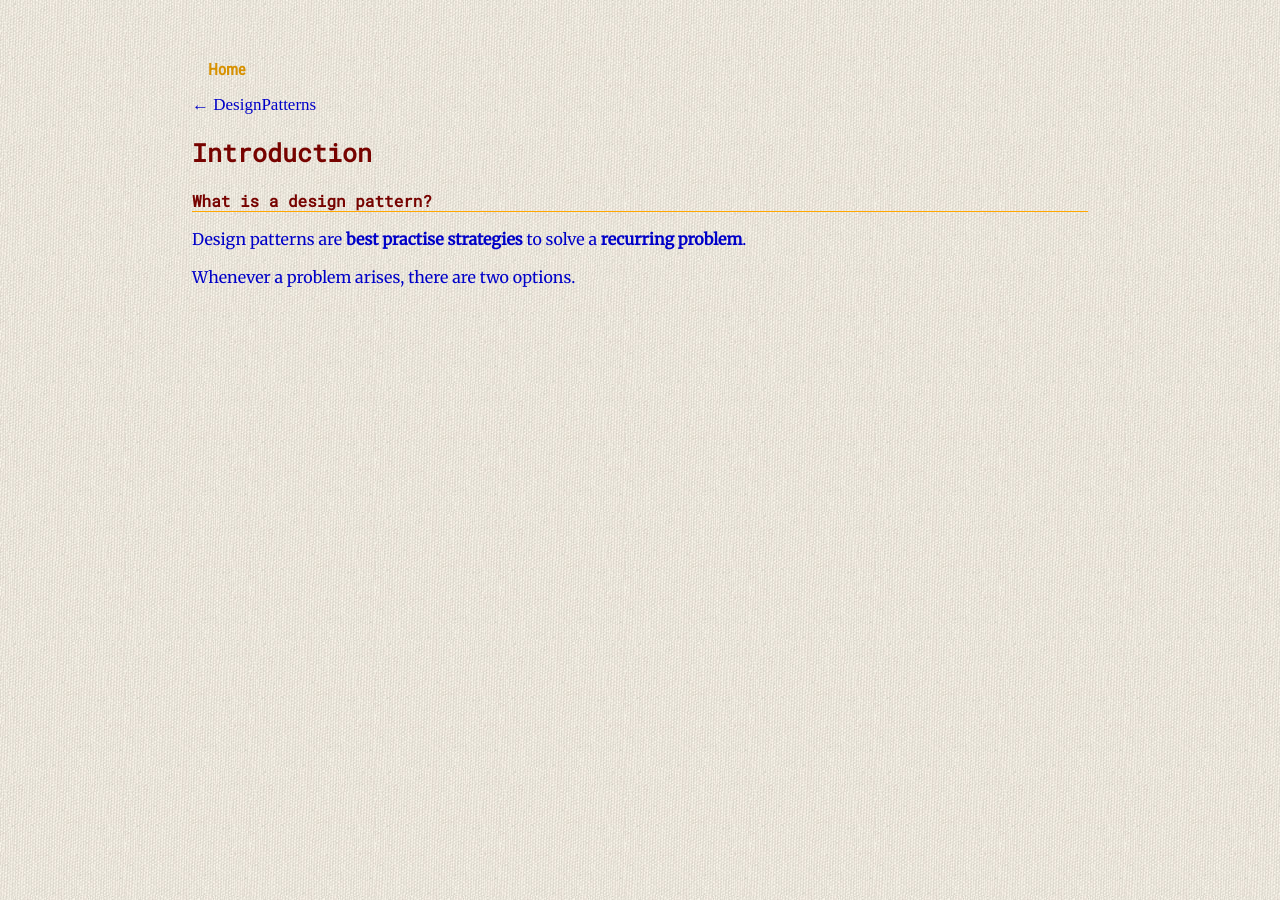
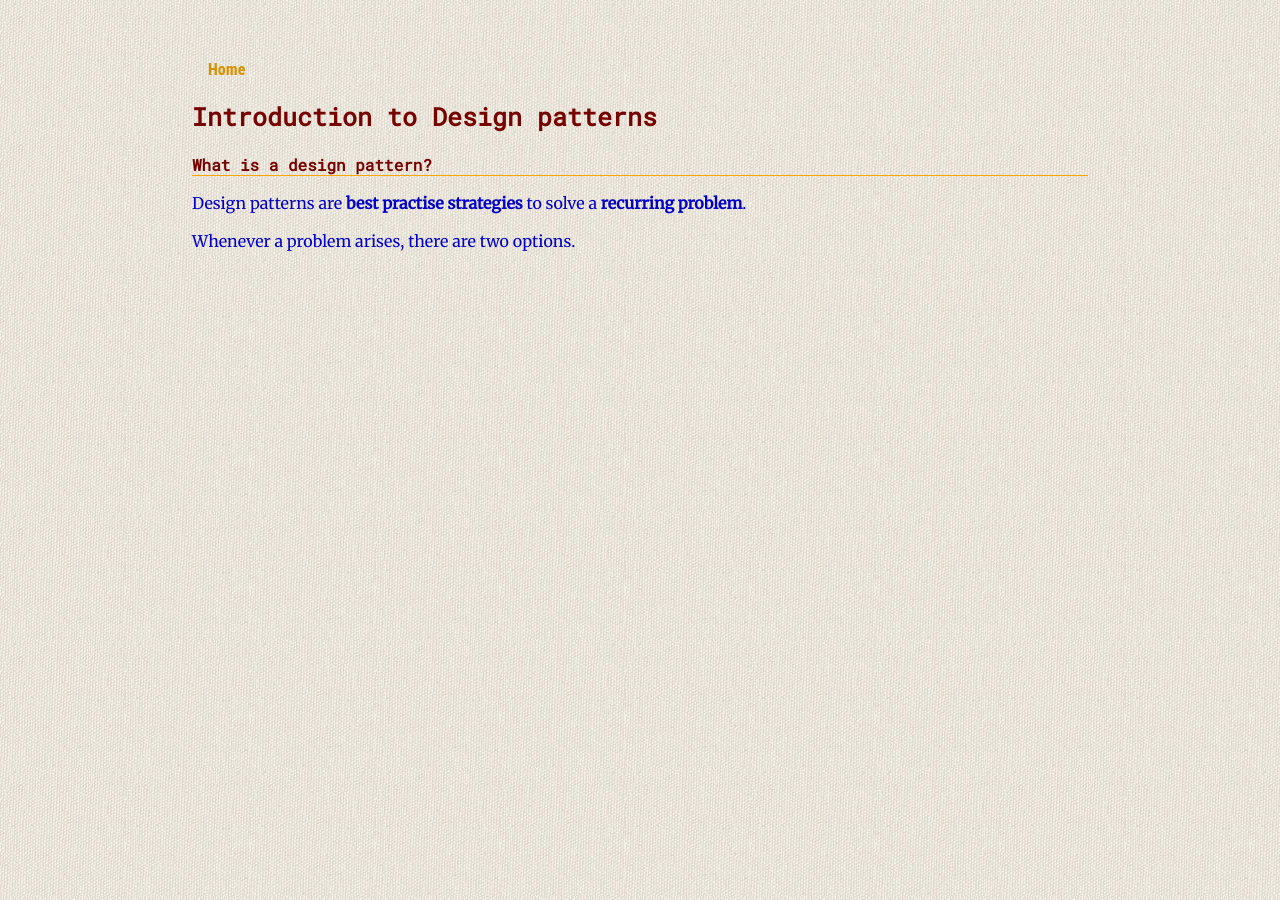
Before and after one commit to Jokestir/Jokestir.github.io, a Jekyll site: the page built from DesignPatterns/Introduction.md, in a window 1280 px wide. Built offline with Jekyll 4.4.1, drawn with Linux system fonts in a browser that asks for light colours.

Commit message:
remove clutter of back to contents

```diff
--- a/DesignPatterns/Introduction.md
+++ b/DesignPatterns/Introduction.md
@@ -1,5 +1,5 @@
 ---
-title: Introduction
+title: Introduction to Design patterns
 layout: page
 sort: 1
 ---
--- a/_includes/head.html
+++ b/_includes/head.html
@@ -8,8 +8,7 @@
 
   <link rel="stylesheet" type="text/css" href="/css/main.css">
 			<link href="https://fonts.googleapis.com/css?family=Roboto+Mono" rel="stylesheet">
-			<link href="https://fonts.googleapis.com/css?family=Roboto+Condensed" rel="stylesheet">
-			<link href="https://fonts.googleapis.com/css?family=Lora" rel="stylesheet">
+
 			<link href="https://fonts.googleapis.com/css?family=Merriweather" rel="stylesheet">
 
 </head>
--- a/_layouts/page.html
+++ b/_layouts/page.html
@@ -7,7 +7,8 @@ layout: default
 <!DOCTYPE html>
 <html>
 
-<a style="font-size: 17px" href="/{{ location }}">&#x2190 {{ location }}</a>
+<!-Back to java contents page- -->
+<!--<a style="font-size: 17px" href="/{{ location }}">&#x2190 {{ location }}</a>-->
 
 <h2>{{ page.title }}</h2>
 
```
